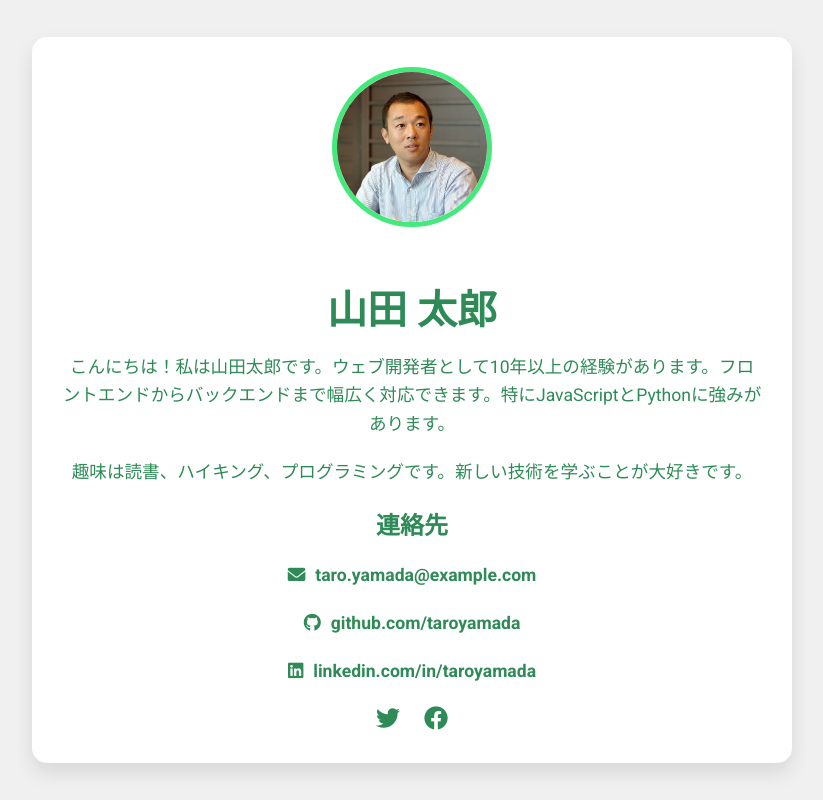
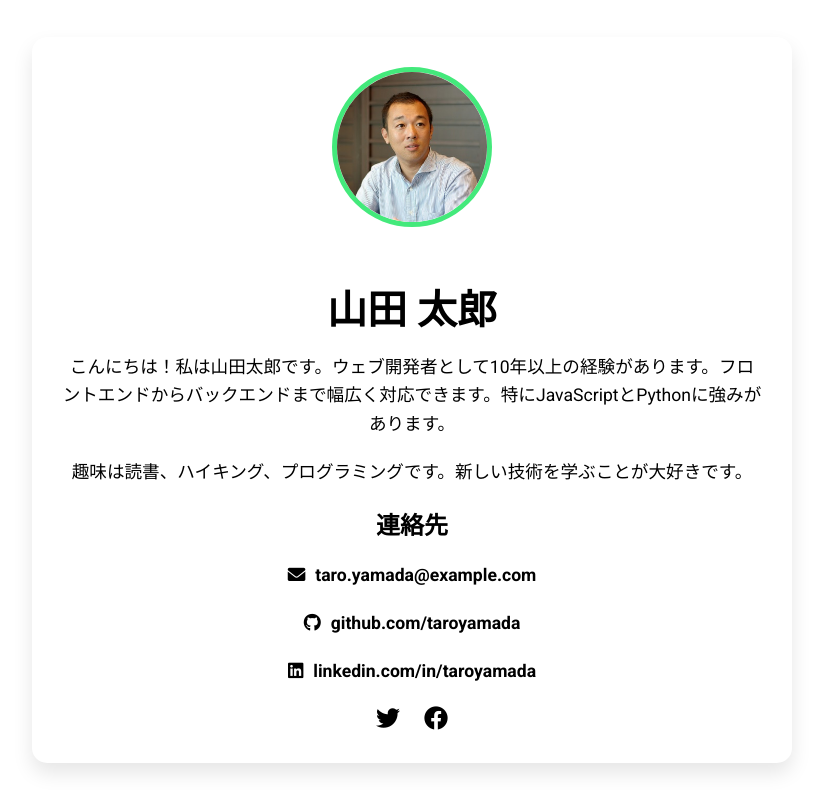
Before and after one commit to shioyam/web, a plain HTML site: page index.html in a window 1280 px wide. Shown: the whole page, without its empty margins (228-1051 px from the left). Drawn offline with Linux system fonts and the light colour scheme.

Commit message:
Update index.html

```diff
--- a/index.html
+++ b/index.html
@@ -11,8 +11,8 @@
             font-family: 'Roboto', sans-serif;
             margin: 0;
             padding: 0;
-            background-color: #f0f0f0; /* 薄いグレー */
-            color: #2e8b57; /* 濃い緑色 */
+            background-color: #ffffff; /* 白色 */
+            color: #000000; /* 黒色 */
             display: flex;
             justify-content: center;
             align-items: center;
@@ -21,7 +21,7 @@
         .container {
             max-width: 700px;
             padding: 30px;
-            background-color: #fff;
+            background-color: #ffffff; /* 白色 */
             border-radius: 15px;
             box-shadow: 0 10px 20px rgba(0, 0, 0, 0.1);
             text-align: center;
@@ -37,19 +37,19 @@
         h1 {
             font-size: 2.5em;
             margin-bottom: 10px;
-            color: #2e8b57; /* 濃い緑色 */
+            color: #000000; /* 黒色 */
         }
         p {
             line-height: 1.6;
             font-size: 1.1em;
             margin-bottom: 20px;
-            color: #2e8b57; /* 濃い緑色 */
+            color: #000000; /* 黒色 */
         }
         .contact-info {
             margin-top: 20px;
         }
         .contact-info a {
-            color: #2e8b57; /* 濃い緑色 */
+            color: #000000; /* 黒色 */
             text-decoration: none;
             font-weight: bold;
             display: flex;
@@ -67,7 +67,7 @@
             margin-top: 20px;
         }
         .social-icons a {
-            color: #2e8b57; /* 濃い緑色 */
+            color: #000000; /* 黒色 */
             text-decoration: none;
             margin: 0 10px;
             font-size: 1.5em;
```
